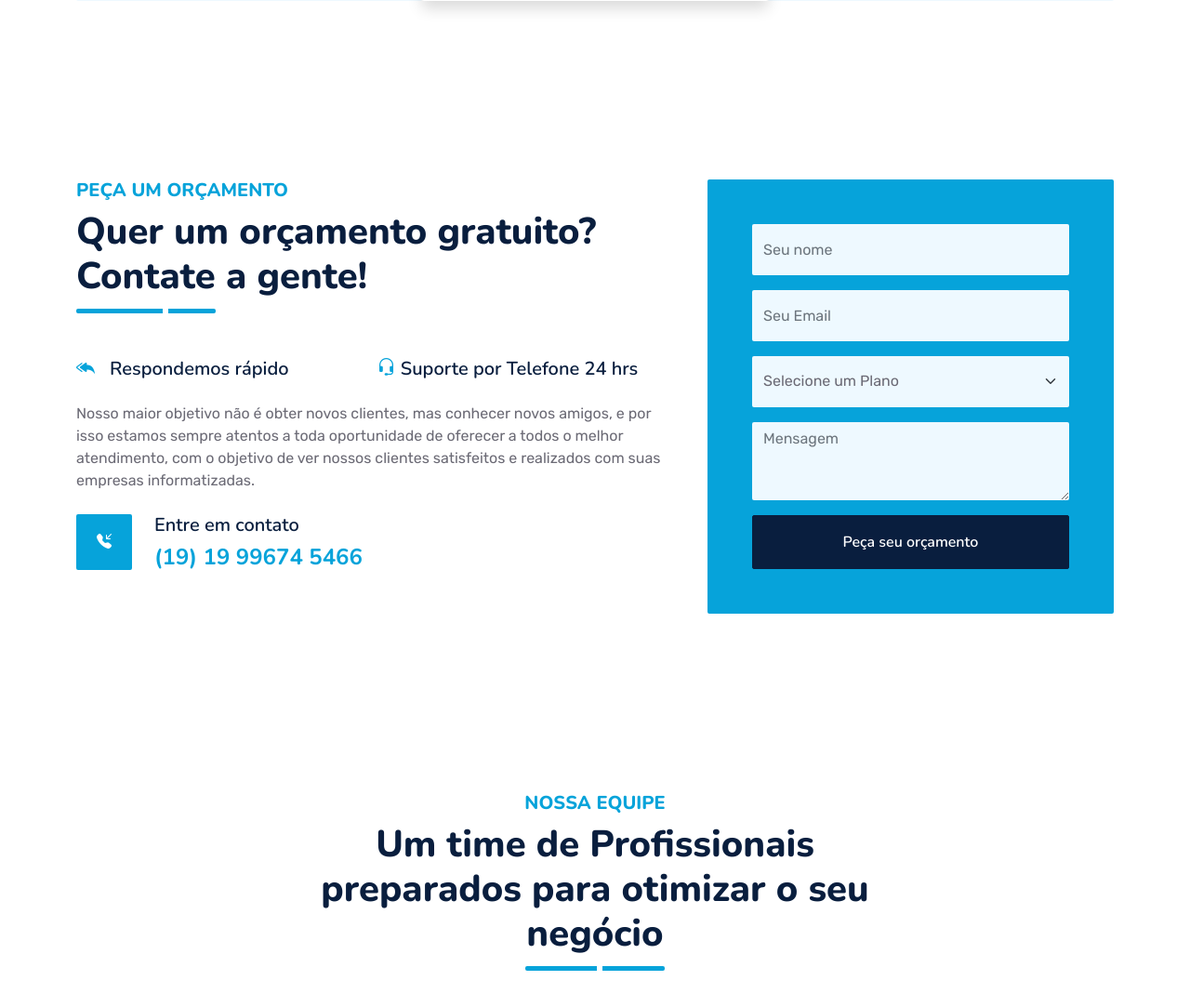
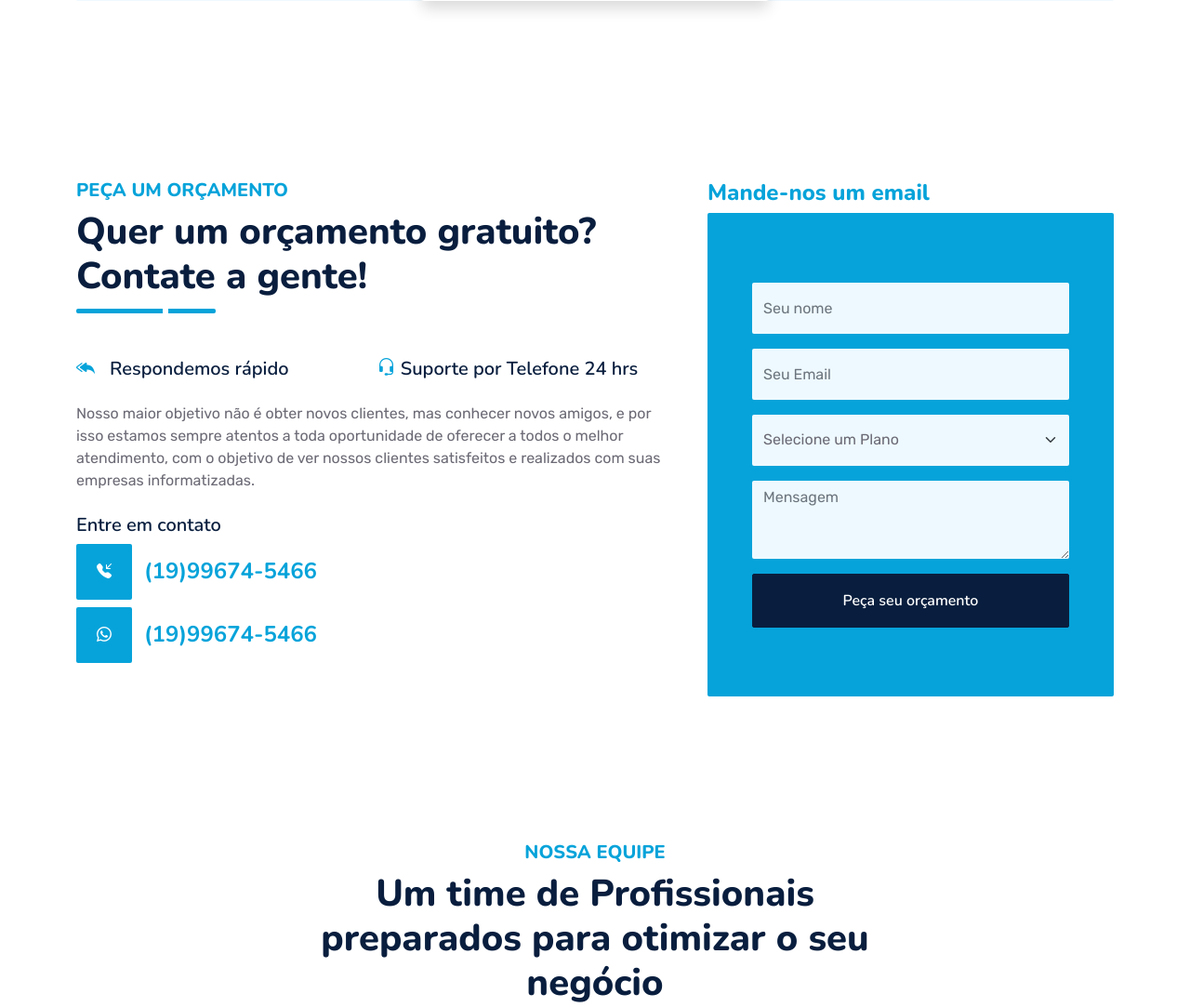
Before and after one commit to IsaiasLourenco/portfolio, a PHP site: page /index.php in a window 1280 px wide. Shown: the part 4510-5593 px from the top of the page at 93% size. Run offline with PHP 8.4, Linux system fonts and the light colour scheme; some libraries are stand-ins or nearby versions.

Commit message:
Acerto layout do contatoo

```diff
--- a/within_quote.php
+++ b/within_quote.php
@@ -30,29 +30,41 @@
             objetivo de ver nossos clientes satisfeitos e realizados com suas
             empresas informatizadas.
           </p>
+          <h5 class="mb-2">
+            Entre em contato
+          </h5>
+
+
           <div class="d-flex align-items-center mt-2 wow zoomIn" data-wow-delay="0.6s">
-            <div class="bg-primary d-flex align-items-center justify-content-center rounded"
-              style="width: 60px; height: 60px">
-              <a class="bi bi-telephone-inbound-fill text-white" href=""></a>
+            <div class="bg-primary d-flex align-items-center justify-content-center rounded" style="width: 60px; height: 60px">
+              <a class="bi bi-telephone-inbound-fill text-white" href="phone.php"></a>
             </div>
-            <div class="ps-4">
-              <h5 class="mb-2">Entre em contato</h5>
-              <h4 class="text-primary mb-0">(19) 19 99674 5466</h4>
+            <h4 class="text-primary mb-0">&nbsp;&nbsp;(19)99674-5466</h4>
+          </div>
+
+          <div class="d-flex align-items-center mt-2 wow zoomIn" data-wow-delay="0.6s">
+
+            <div class="bg-primary d-flex align-items-center justify-content-center rounded" style="width: 60px; height: 60px">
+              <a class="bi bi-whatsapp text-white" href="zap.php"></a>
             </div>
+            <h4 class="text-primary mb-0">&nbsp;&nbsp;(19)99674-5466</h4>
           </div>
+
         </div>
+
         <div class="col-lg-5">
-          <div class="bg-primary rounded h-100 d-flex align-items-center p-5 wow zoomIn" data-wow-delay="0.9s">
+          <h4 class="fw-bold text-primary">
+            Mande-nos um email
+          </h4>
+          <div class=" bg-primary rounded h-100 d-flex align-items-center p-5 wow zoomIn" data-wow-delay="0.9s">
 
             <form method="post" action="orcamentos.php">
               <div class="row g-3">
                 <div class="col-xl-12">
-                  <input type="text" class="form-control bg-light border-0" name="nome_msg" placeholder="Seu nome"
-                    style="height: 55px" required />
+                  <input type="text" class="form-control bg-light border-0" name="nome_msg" placeholder="Seu nome" style="height: 55px" required />
                 </div>
                 <div class="col-12">
-                  <input type="email" class="form-control bg-light border-0" name="email_msg" placeholder="Seu Email"
-                    style="height: 55px" required />
+                  <input type="email" class="form-control bg-light border-0" name="email_msg" placeholder="Seu Email" style="height: 55px" required />
                 </div>
                 <div class="col-12">
                   <select name="plano_msg" class="form-select bg-light border-0" required style="height: 55px">
@@ -63,8 +75,7 @@
                   </select>
                 </div>
                 <div class="col-12">
-                  <textarea class="form-control bg-light border-0" rows="3" name="mensagem_msg" placeholder="Mensagem"
-                    required></textarea>
+                  <textarea class="form-control bg-light border-0" rows="3" name="mensagem_msg" placeholder="Mensagem" required></textarea>
                 </div>
                 <div class="col-12">
                   <button class="btn btn-dark w-100 py-3" type="submit">
```
